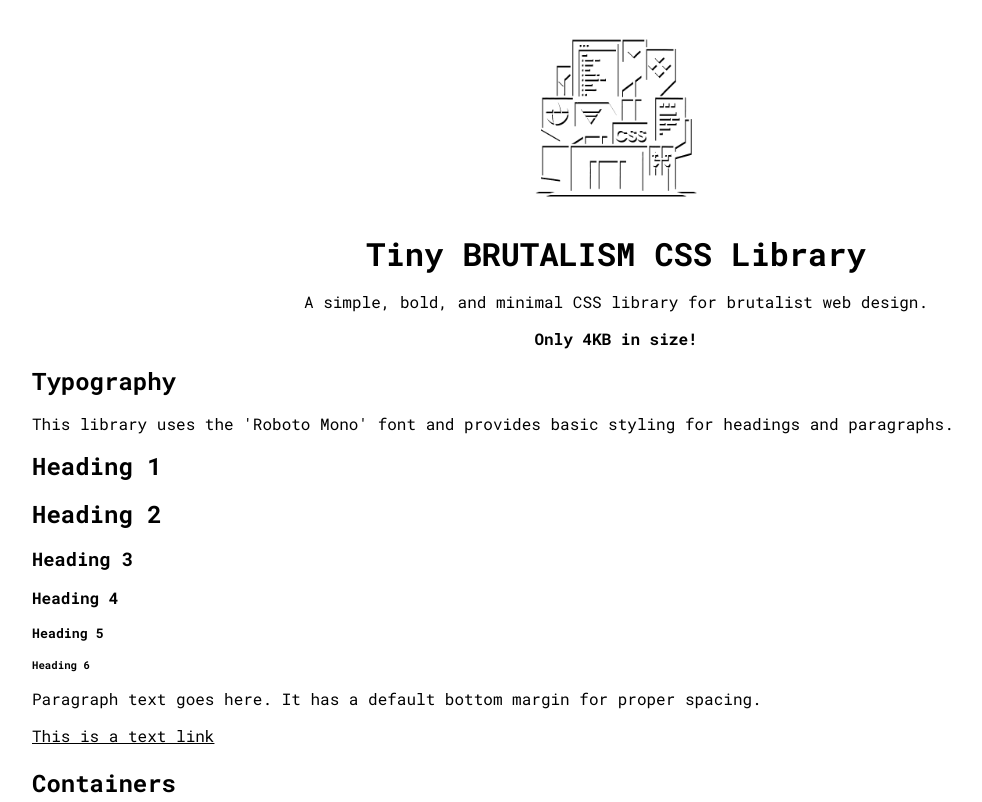
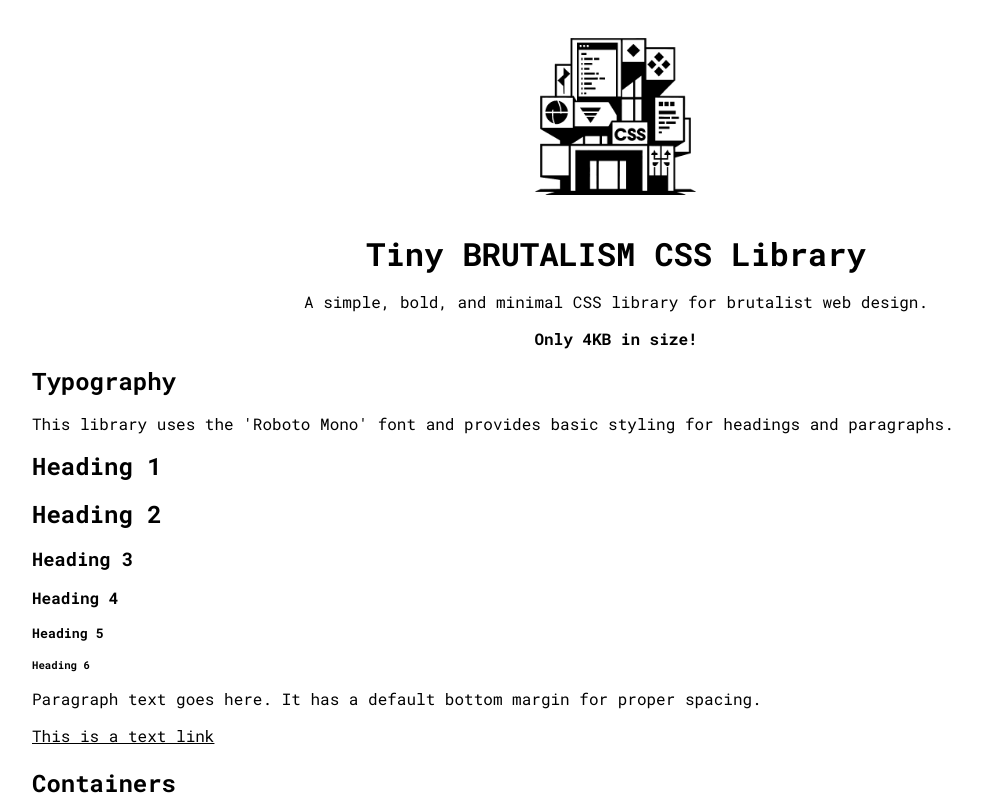
Before and after one commit to pruger/tiny-brutalism-css, a plain HTML site: page index.html in a window 1280 px wide. Shown: the top 802 px of the page, without its empty margins (24-1006 px from the left). Drawn offline with Linux system fonts and the light colour scheme.

Commit message:
Formatting and inverted logo

```diff
--- a/index.html
+++ b/index.html
@@ -30,7 +30,7 @@
 <body>
 
     <div class="container">
-        <img src="logos/logo_dropshadow.png" alt="Tiny Brutalism CSS Logo" class="logo">
+        <img src="logos/logo_inverted.png" alt="Tiny Brutalism CSS Logo" class="logo">
         <h1 class="text-center">Tiny BRUTALISM CSS Library</h1>
         <p class="text-center">A simple, bold, and minimal CSS library for brutalist web design.</p>
         <p class="text-center"><strong>Only 4KB in size!</strong></p>
```
Also changed, not shown: logos/logo_inverted.png (added).
